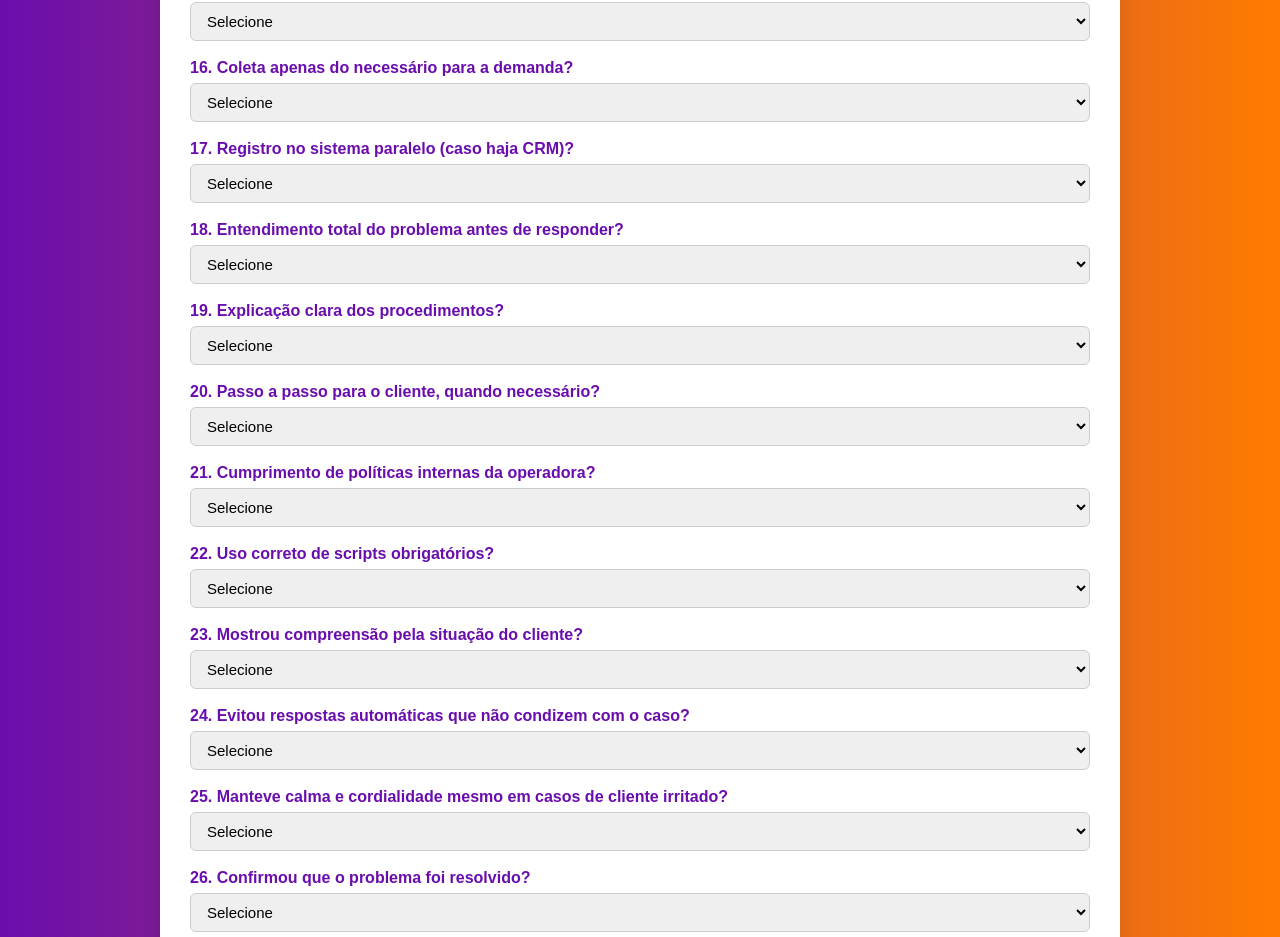
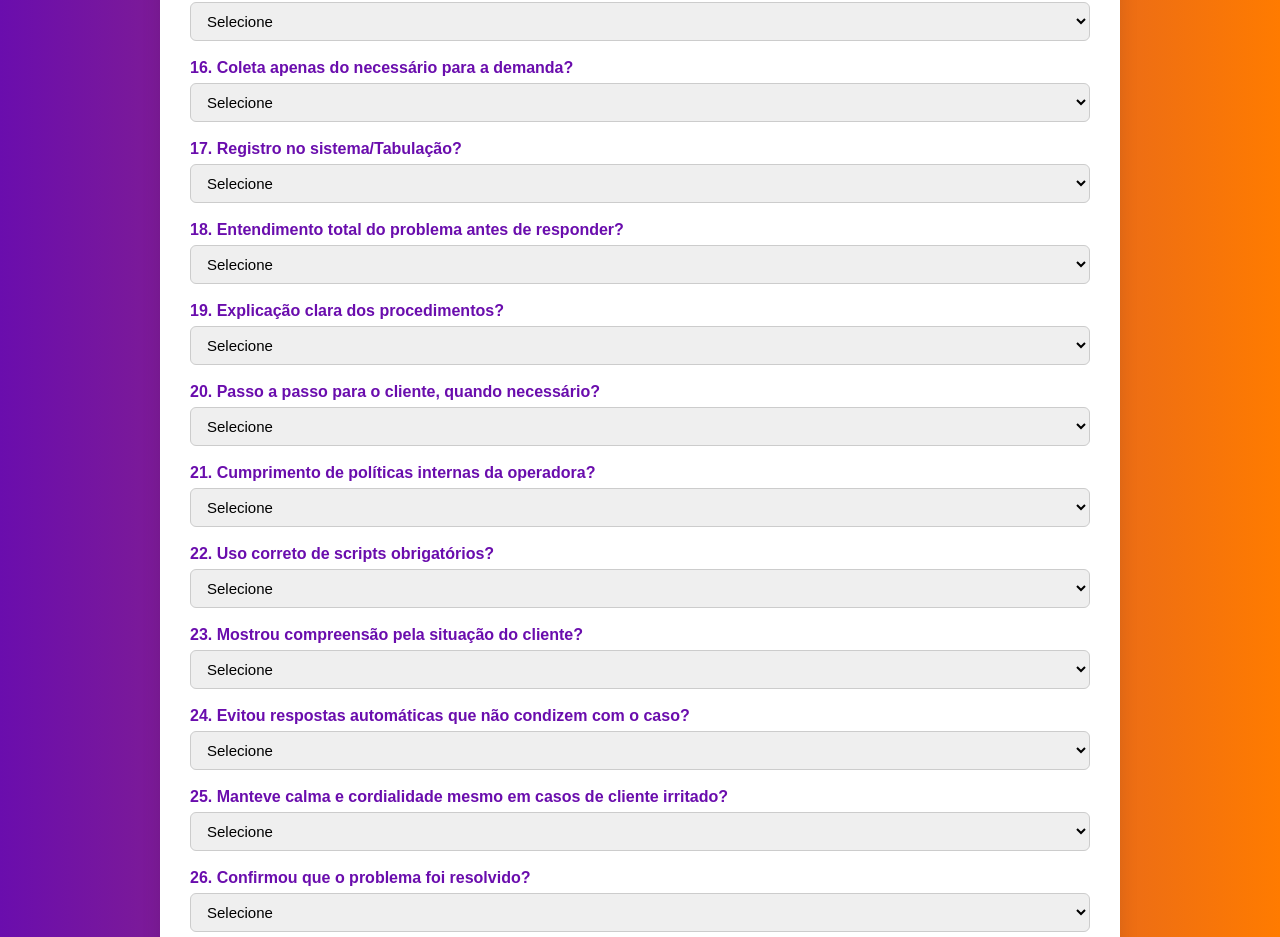
Before and after one commit to grupowick/Monitoria-Wick, a plain HTML site: page index.html in a window 1280 px wide. Shown: the part 1734-2671 px from the top of the page. Drawn offline with nearby package versions, Linux system fonts and the light colour scheme.

Commit message:
Update index.html

```diff
--- a/index.html
+++ b/index.html
@@ -199,7 +199,7 @@
       <option value="0">Não</option>
     </select>
 
-    <label for="q17">17. Registro no sistema paralelo (caso haja CRM)?</label>
+    <label for="q17">17. Registro no sistema/Tabulação?</label>
     <select id="q17" name="q17">
       <option value="">Selecione</option>
       <option value="1">Sim</option>
@@ -303,7 +303,7 @@
     "Confirmação correta dos dados do cliente (nome, CPF, linha)?",
     "Validação de informações sensíveis de forma segura?",
     "Coleta apenas do necessário para a demanda?",
-    "Registro no sistema paralelo (caso haja CRM)?",
+    "Registro no sistema/Tabulação?",
     "Entendimento total do problema antes de responder?",
     "Explicação clara dos procedimentos?",
     "Passo a passo para o cliente, quando necessário?",
```
